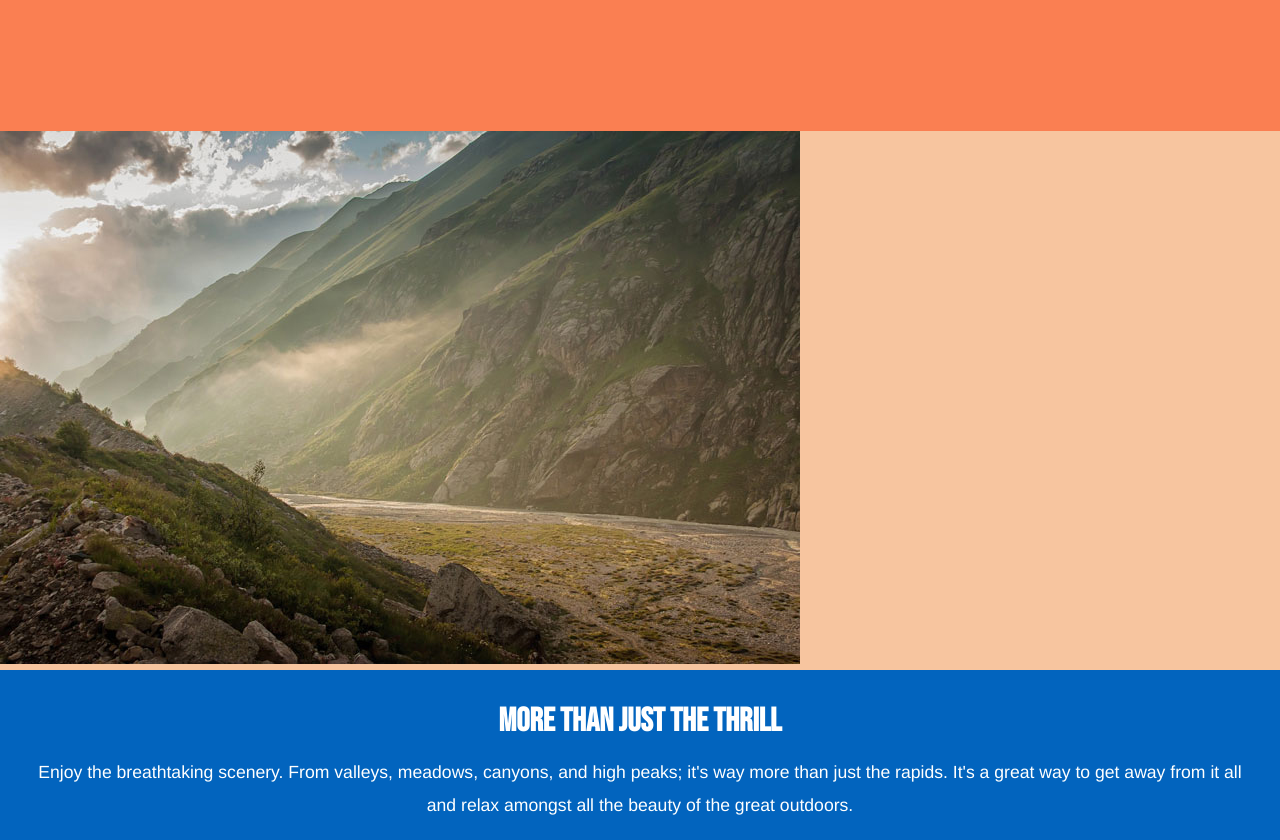
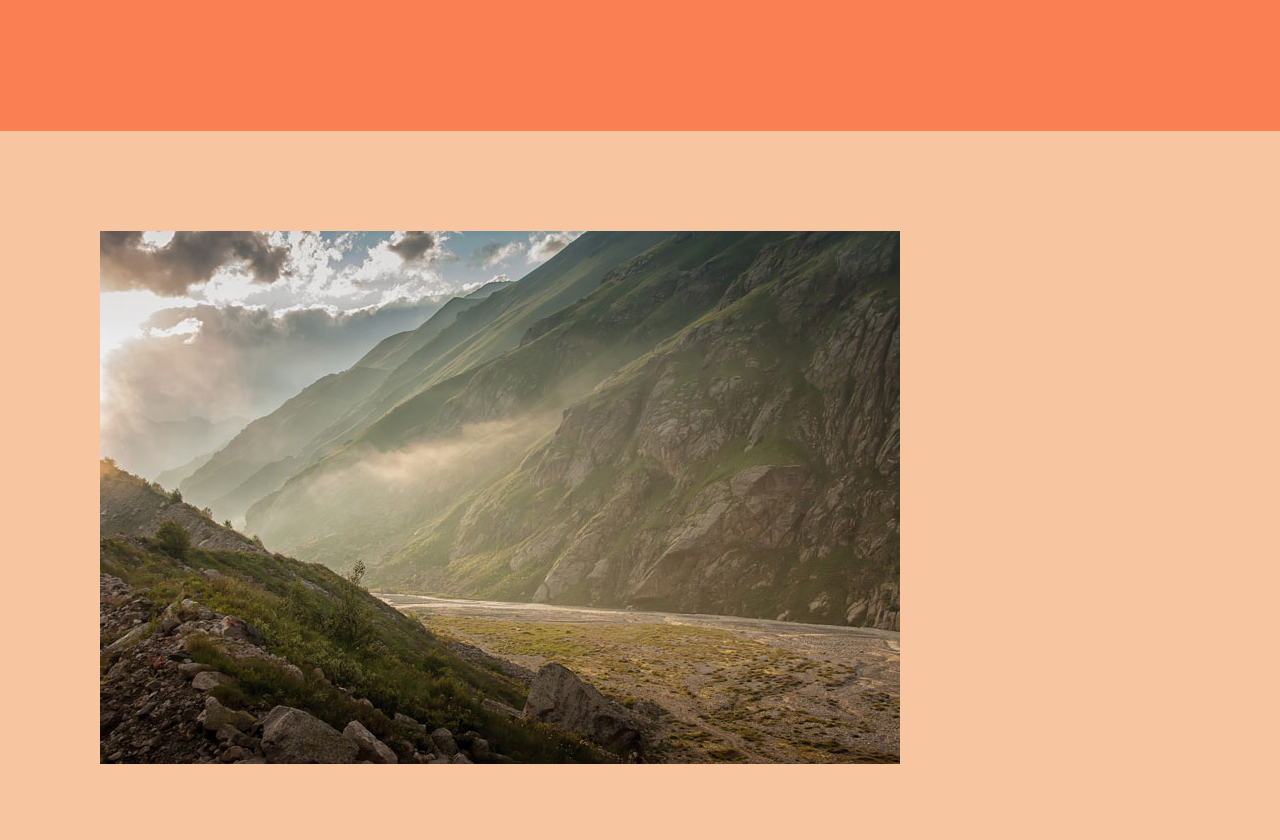
Before and after one commit to jadams868/wdd130, a plain HTML site: page wwr/index.html in a window 1280 px wide. Shown: the part 4260-5100 px from the top of the page. Drawn offline with Linux system fonts and the light colour scheme.

Commit message:
updated the mountians in CSS

```diff
--- a/wwr/styles/style.css
+++ b/wwr/styles/style.css
@@ -28,6 +28,9 @@
 #content {
     max-width: 1600px;
     margin: 0 auto;
+}
+.mountains {
+    margin: 100px;
 }
 .icon {
     width: 80px;
```
